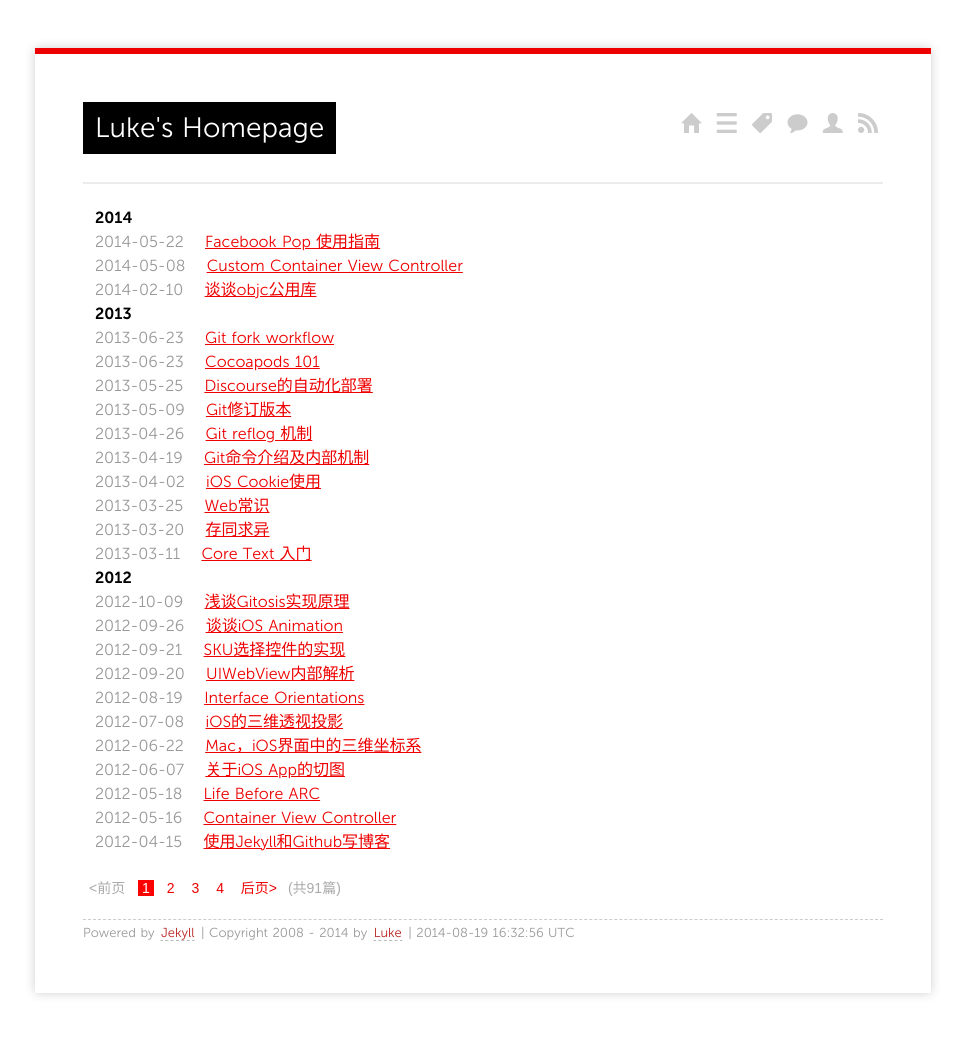
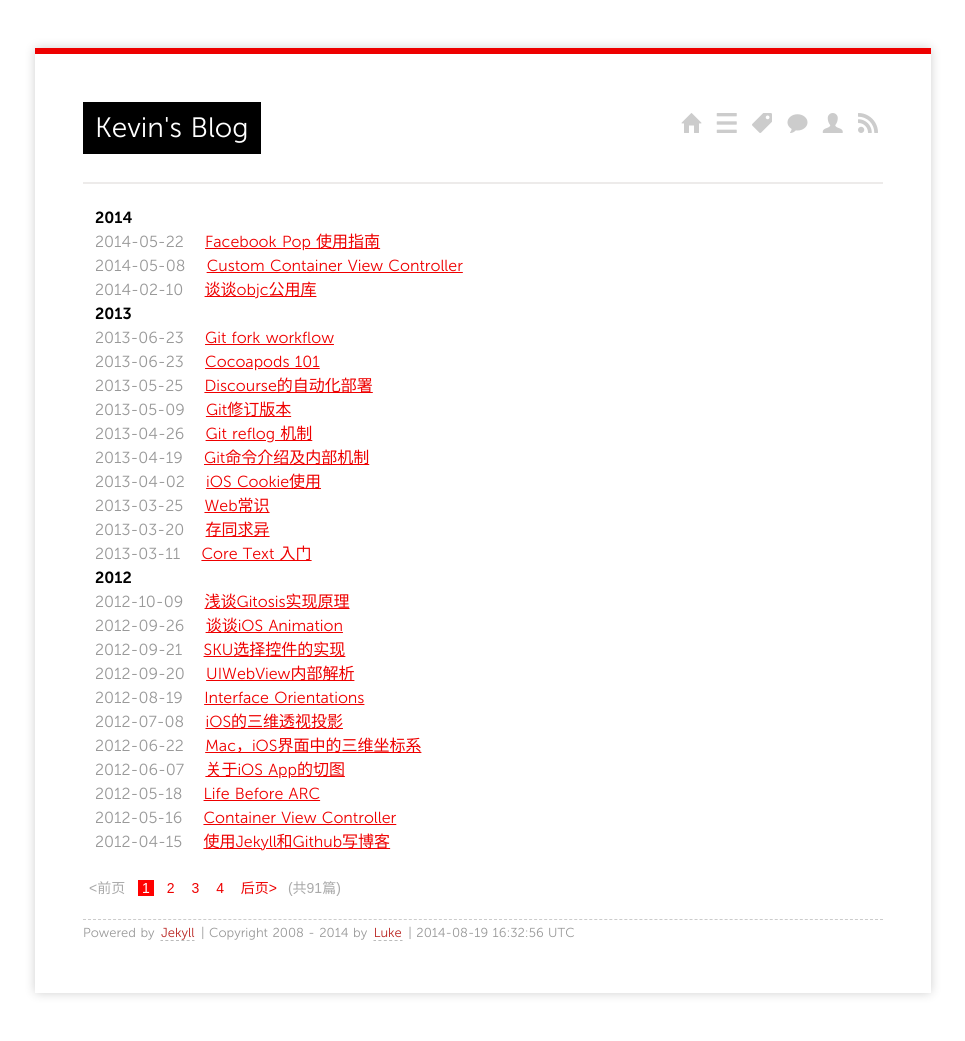
Before and after one commit to jellyang/xiangshuai.github.com, a Jekyll site: the page built from index.html, in a window 1280 px wide. Shown: the whole page, without its empty margins (157-1122 px from the left). Built offline with Jekyll 4.4.1, drawn with Linux system fonts in a browser that asks for light colours; Markdown is read by kramdown in place of the engine named in the settings; the list of posts is cut into pages by our own code.

Commit message:
change for adapting to me

```diff
--- a/index.html
+++ b/index.html
@@ -1,5 +1,5 @@
 ---
-title: Luke's Homepage
+title: Kevin's Blog
 layout: page
 ---
 
```
